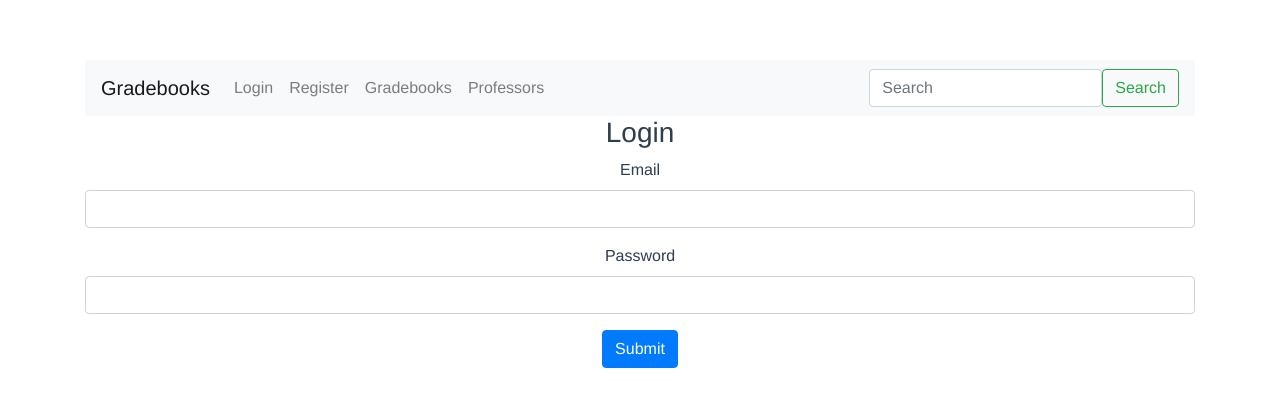
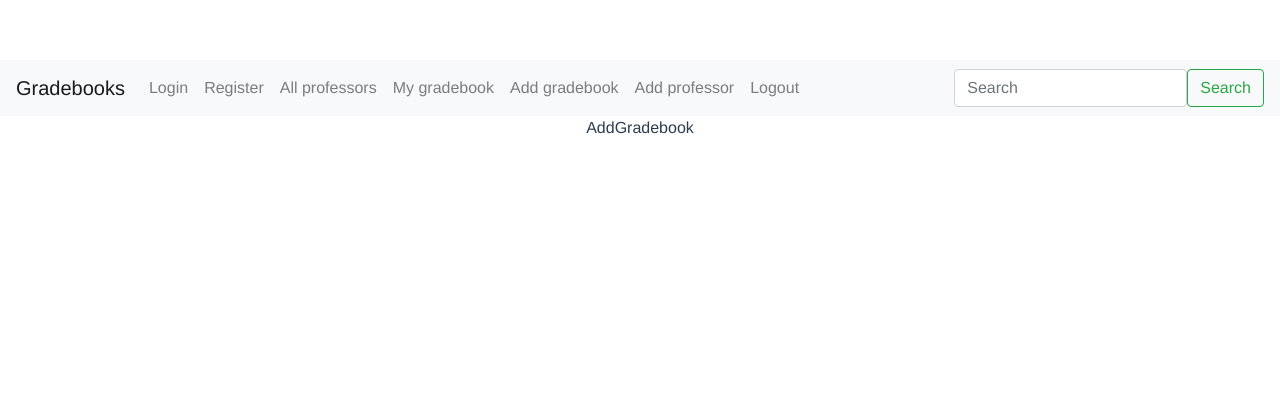
Before and after one commit to Ranagol/gradebook-vue, a Vue app: page /gradebooks/create in a window 1280 px wide. Before the commit this address led to /login. Shown: the top 406 px of the page. Built offline with nearby package versions, Linux system fonts and the light colour scheme.

Commit message:
All routes, all components set up

```diff
--- a/src/App.vue
+++ b/src/App.vue
@@ -1,5 +1,5 @@
 <template>
-  <div id="app" class="container">
+  <div id="app">
     <app-navbar></app-navbar>
     <router-view></router-view>
   </div>
--- a/src/components/Navbar.vue
+++ b/src/components/Navbar.vue
@@ -1,6 +1,6 @@
 <template>
   <nav class="navbar navbar-expand-lg navbar-light bg-light">
-    <router-link to="/gradebooks" class="navbar-brand">Gradebooks</router-link>
+    <router-link to="/" class="navbar-brand">Gradebooks</router-link>
     <button class="navbar-toggler" type="button" data-toggle="collapse" data-target="#navbarSupportedContent" aria-controls="navbarSupportedContent" aria-expanded="false" aria-label="Toggle navigation">
       <span class="navbar-toggler-icon"></span>
     </button>
@@ -17,12 +17,25 @@
         </li>
 
         <li class="nav-item">
-          <router-link class="nav-link" to="/gradebooks" >Gradebooks</router-link>
+          <router-link class="nav-link" to="/professors" >All professors</router-link>
         </li>
 
         <li class="nav-item">
-          <router-link class="nav-link" to="/professors" >Professors</router-link>
+          <router-link class="nav-link" to="/my-gradebook" >My gradebook</router-link>
         </li>
+
+        <li class="nav-item">
+          <router-link class="nav-link" to="/gradebooks/create" >Add gradebook</router-link>
+        </li>
+
+        <li class="nav-item">
+          <router-link class="nav-link" to="/professors/create" >Add professor</router-link>
+        </li>
+
+        <li class="nav-item">
+          <a class="nav-link" to="/professo" >Logout</a>
+        </li>
+
 
       </ul>
       <form class="form-inline my-2 my-lg-0">
--- /dev/null
+++ b/src/components/comments/AddComment.vue
@@ -0,0 +1,12 @@
+<template>
+  <div>
+    <p>AddComment</p>
+  </div>
+</template>
+
+
+<script>
+export default {
+  name: 'AddComment'
+}
+</script>
--- /dev/null
+++ b/src/components/gradebooks/AddGradebook.vue
@@ -0,0 +1,12 @@
+<template>
+  <div>
+    <p>AddGradebook</p>
+  </div>
+</template>
+
+
+<script>
+export default {
+  name: 'AddGradebook'
+}
+</script>
--- /dev/null
+++ b/src/components/gradebooks/ShowGradebook.vue
@@ -0,0 +1,12 @@
+<template>
+  <div>
+    <p>ShowGradebooks</p>
+  </div>
+</template>
+
+
+<script>
+export default {
+  name: 'ShowGradebooks'
+}
+</script>
--- /dev/null
+++ b/src/components/professors/AddProfessor.vue
@@ -0,0 +1,12 @@
+<template>
+  <div>
+    <p>AddProfessor</p>
+  </div>
+</template>
+
+
+<script>
+export default {
+  name: 'AddProfessor'
+}
+</script>
--- /dev/null
+++ b/src/components/professors/ShowProfessor.vue
@@ -0,0 +1,12 @@
+<template>
+  <div>
+    <p>ShowProfessor</p>
+  </div>
+</template>
+
+
+<script>
+export default {
+  name: 'ShowProfessor'
+}
+</script>
--- /dev/null
+++ b/src/components/students/AddStudent.vue
@@ -0,0 +1,12 @@
+<template>
+  <div>
+    <p>AddStudent</p>
+  </div>
+</template>
+
+
+<script>
+export default {
+  name: 'AddStudent'
+}
+</script>
```
Also changed, not shown: src/routes.js (+22 -1 lines).
